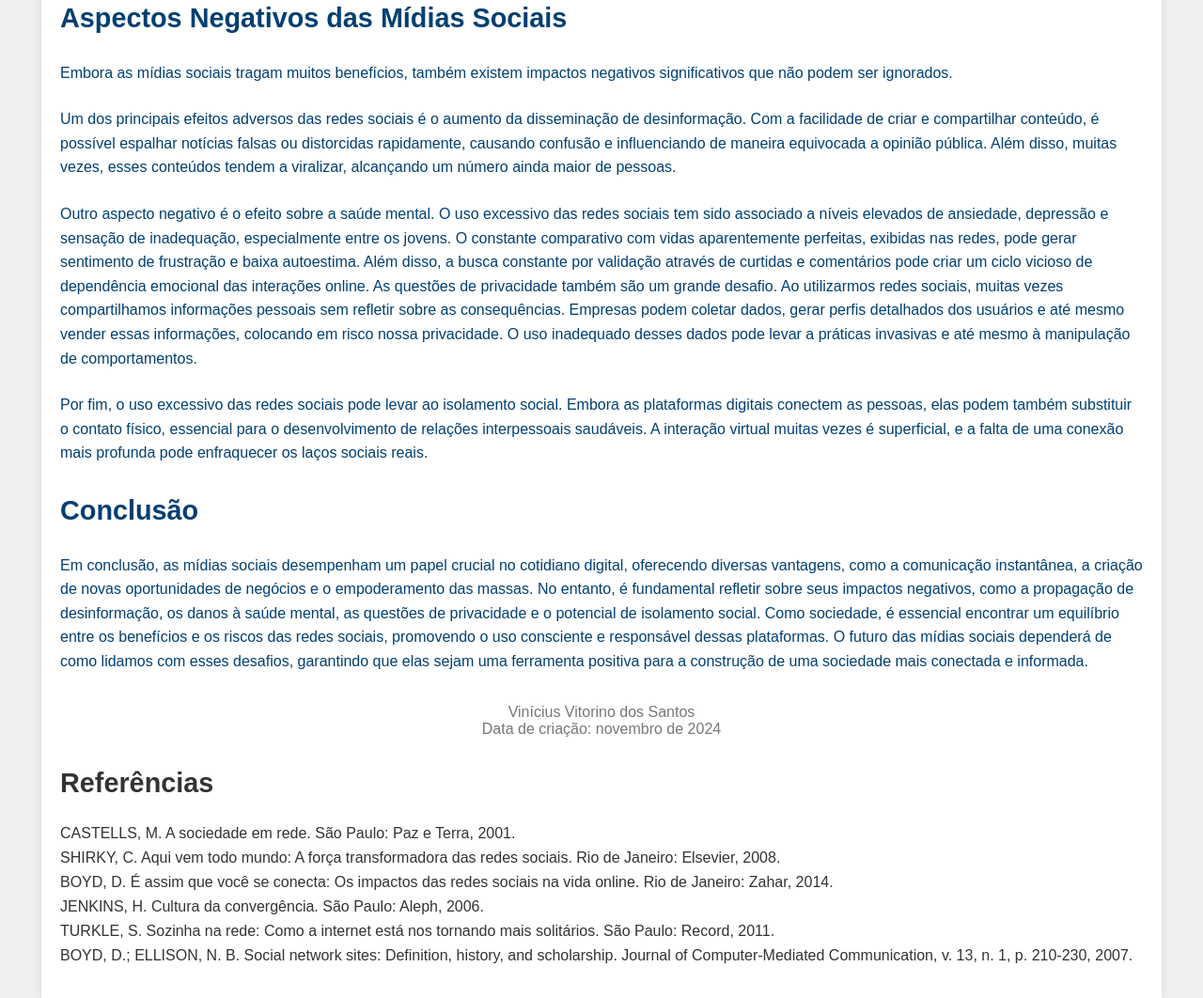
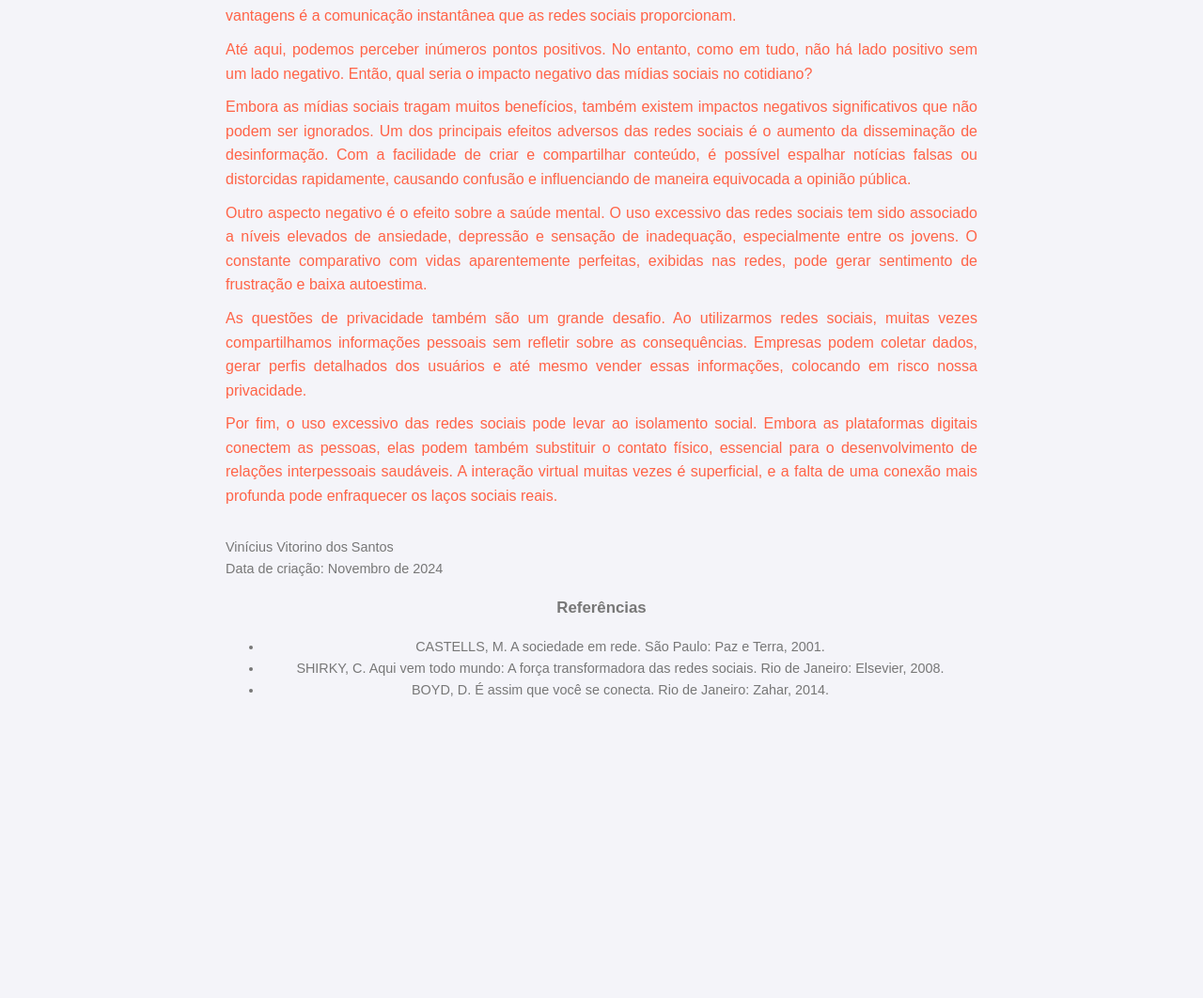
Before and after one commit to ViniciusVitorinoSantos/artigo-, a plain HTML site: page index.html in a window 1280 px wide. Shown: the part 724-1786 px from the top of the page at 94% size. After the commit the page ends 1505 px from the top, so only its background shows below. Drawn offline with Linux system fonts and the light colour scheme.

Commit message:
alteração para responsivo

```diff
--- a/index.html
+++ b/index.html
@@ -1,5 +1,5 @@
 <!DOCTYPE html>
-<html lang="pt-br">
+<html lang="pt-BR">
 
 <head>
     <meta charset="UTF-8">
@@ -44,9 +44,8 @@
                 O uso das redes sociais introduziu uma nova dimensão de interconexão nas instituições sociais. Foi
                 possível nos conectar mais facilmente com nossos amigos, familiares e colegas, independentemente da
                 distância física. As redes sociais possibilitam muitas atividades positivas e facilitam a vida de
-                pessoas e instituições, criando espaços para novos tipos de
-                negócios, novos empregos e novas formas de comunicação. Uma das grandes vantagens é a comunicação
-                instantânea que as redes sociais proporcionam.
+                pessoas e instituições, criando espaços para novos tipos de negócios, novos empregos e novas formas de
+                comunicação. Uma das grandes vantagens é a comunicação instantânea que as redes sociais proporcionam.
             </p>
 
             <p class="color-change">
@@ -54,69 +53,48 @@
                 um lado negativo. Então, qual seria o impacto negativo das mídias sociais no cotidiano?
             </p>
 
-            <h3 class="color-change">Aspectos Negativos das Mídias Sociais</h3>
-
             <p class="color-change">
                 Embora as mídias sociais tragam muitos benefícios, também existem impactos negativos significativos que
-                não podem ser ignorados.
-            </p>
-
-            <p class="color-change">
-                Um dos principais efeitos adversos das redes sociais é o aumento da disseminação de desinformação.
-                Com a facilidade de criar e compartilhar conteúdo, é possível espalhar notícias falsas ou distorcidas
-                rapidamente, causando confusão e influenciando de maneira equivocada a opinião pública. Além disso,
-                muitas vezes, esses conteúdos tendem a viralizar, alcançando um número ainda maior de pessoas.
+                não podem ser ignorados. Um dos principais efeitos adversos das redes sociais é o aumento da disseminação
+                de desinformação. Com a facilidade de criar e compartilhar conteúdo, é possível espalhar notícias falsas
+                ou distorcidas rapidamente, causando confusão e influenciando de maneira equivocada a opinião pública.
             </p>
 
             <p class="color-change">
                 Outro aspecto negativo é o efeito sobre a saúde mental. O uso excessivo das redes sociais tem sido
                 associado a níveis elevados de ansiedade, depressão e sensação de inadequação, especialmente entre os
                 jovens. O constante comparativo com vidas aparentemente perfeitas, exibidas nas redes, pode gerar
-                sentimento de frustração e baixa autoestima. Além disso, a busca constante por validação através de
-                curtidas e comentários pode criar um ciclo vicioso de dependência emocional das interações online.
+                sentimento de frustração e baixa autoestima.
+            </p>
+
+            <p class="color-change">
                 As questões de privacidade também são um grande desafio. Ao utilizarmos redes sociais, muitas vezes
                 compartilhamos informações pessoais sem refletir sobre as consequências. Empresas podem coletar dados,
                 gerar perfis detalhados dos usuários e até mesmo vender essas informações, colocando em risco nossa
-                privacidade. O uso inadequado desses dados pode levar a práticas invasivas e até mesmo à manipulação de
-                comportamentos.
+                privacidade.
             </p>
 
             <p class="color-change">
                 Por fim, o uso excessivo das redes sociais pode levar ao isolamento social. Embora as plataformas
-                digitais conectem as pessoas, elas podem também substituir o contato físico,
-                essencial para o desenvolvimento de relações interpessoais saudáveis. A interação virtual muitas vezes é
-                superficial, e a falta de uma conexão mais profunda pode enfraquecer os laços sociais reais.
-            </p>
-
-            <h3 class="color-change">Conclusão</h3>
-
-            <p class="color-change">
-                Em conclusão, as mídias sociais desempenham um papel crucial no cotidiano digital, oferecendo diversas
-                vantagens, como a comunicação instantânea, a criação de novas oportunidades de negócios e o
-                empoderamento das massas. No entanto, é fundamental refletir sobre seus impactos negativos, como a
-                propagação de desinformação, os danos à saúde mental, as questões de privacidade e o potencial de
-                isolamento social. Como sociedade, é essencial encontrar um equilíbrio entre os benefícios e os riscos
-                das redes sociais, promovendo o uso consciente e responsável dessas plataformas. O futuro das mídias
-                sociais dependerá de como lidamos com esses desafios, garantindo que elas sejam uma ferramenta positiva
-                para a construção de uma sociedade mais conectada e informada.
+                digitais conectem as pessoas, elas podem também substituir o contato físico, essencial para o
+                desenvolvimento de relações interpessoais saudáveis. A interação virtual muitas vezes é superficial, e a
+                falta de uma conexão mais profunda pode enfraquecer os laços sociais reais.
             </p>
 
             <footer>
-                Vinícius Vitorino dos Santos<br>Data de criação: novembro de 2024
+                <p>
+                    Vinícius Vitorino dos Santos<br>
+                    Data de criação: Novembro de 2024
+                </p>
+                <h3>Referências</h3>
+                <ul>
+                    <li>CASTELLS, M. A sociedade em rede. São Paulo: Paz e Terra, 2001.</li>
+                    <li>SHIRKY, C. Aqui vem todo mundo: A força transformadora das redes sociais. Rio de Janeiro: Elsevier, 2008.</li>
+                    <li>BOYD, D. É assim que você se conecta. Rio de Janeiro: Zahar, 2014.</li>
+                </ul>
             </footer>
-
-            <h3>Referências</h3>
-            <ul>
-                <li>CASTELLS, M. A sociedade em rede. São Paulo: Paz e Terra, 2001.</li>
-                <li>SHIRKY, C. Aqui vem todo mundo: A força transformadora das redes sociais. Rio de Janeiro: Elsevier, 2008.</li>
-                <li>BOYD, D. É assim que você se conecta: Os impactos das redes sociais na vida online. Rio de Janeiro: Zahar, 2014.</li>
-                <li>JENKINS, H. Cultura da convergência. São Paulo: Aleph, 2006.</li>
-                <li>TURKLE, S. Sozinha na rede: Como a internet está nos tornando mais solitários. São Paulo: Record, 2011.</li>
-                <li>BOYD, D.; ELLISON, N. B. Social network sites: Definition, history, and scholarship. Journal of Computer-Mediated Communication, v. 13, n. 1, p. 210-230, 2007.</li>
-            </ul>
         </article>
     </div>
-
     <script src="script.js"></script>
 </body>
 
--- a/styles.css
+++ b/styles.css
@@ -1,67 +1,56 @@
 body {
     font-family: Arial, sans-serif;
-    background-color: #f0f0f0;
     margin: 0;
     padding: 0;
+    line-height: 1.6;
     color: #333;
+    background-color: #f4f4f9;
 }
 
 #interface {
-    width: 90%;
-    max-width: 1200px;
+    max-width: 800px;
     margin: 0 auto;
     padding: 20px;
-    background-color: white;
-    box-shadow: 0px 0px 10px rgba(0, 0, 0, 0.1);
 }
 
 header {
     text-align: center;
+    margin-bottom: 20px;
 }
 
 h1 {
-    font-size: 2.5rem;
-    margin-bottom: 0.5rem;
+    font-size: 2em;
+    color: #444;
 }
 
 h2 {
-    font-size: 1.5rem;
+    font-size: 1.2em;
+    color: #666;
+}
+
+p {
+    text-align: justify;
+    margin: 10px 0;
+}
+
+footer {
+    margin-top: 30px;
+    text-align: center;
+    font-size: 0.9em;
     color: #777;
 }
 
-h3 {
-    font-size: 1.8rem;
-    margin-top: 2rem;
-    color: #333;
+.color-activated {
+    color: #ff6347; /* Altere a cor conforme desejado */
+    transition: color 0.3s ease;
 }
 
-p {
-    line-height: 1.6;
-    font-size: 1rem;
-    margin-bottom: 1.5rem;
+@media (max-width: 768px) {
+    body {
+        padding: 10px;
+    }
+
+    h1 {
+        font-size: 1.5em;
+    }
 }
-
-footer {
-    margin-top: 2rem;
-    text-align: center;
-    font-size: 1rem;
-    color: #777;
-}
-
-ul {
-    list-style-type: none;
-    padding: 0;
-}
-
-ul li {
-    font-size: 1rem;
-    margin-bottom: 0.5rem;
-}
-
-.color-change {
-    transition: color 0.3s ease-in-out;
-}
-
-.color-activated {
-    color: #023f72;
-}
```
